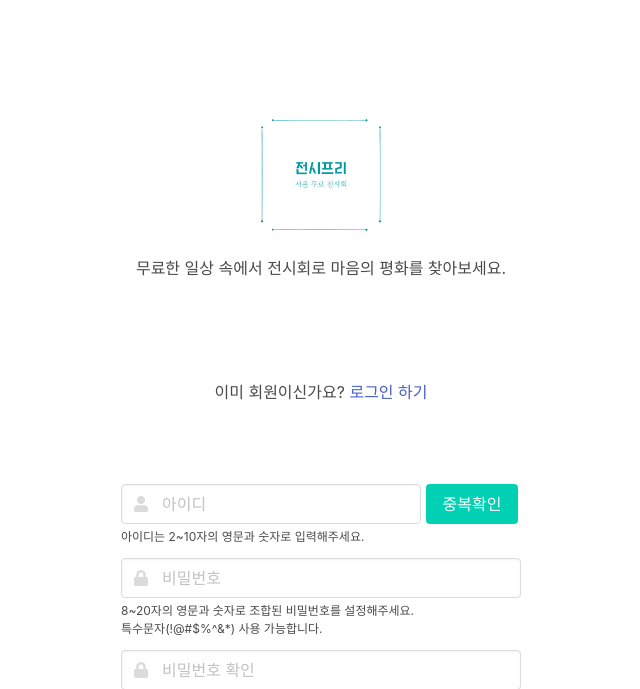
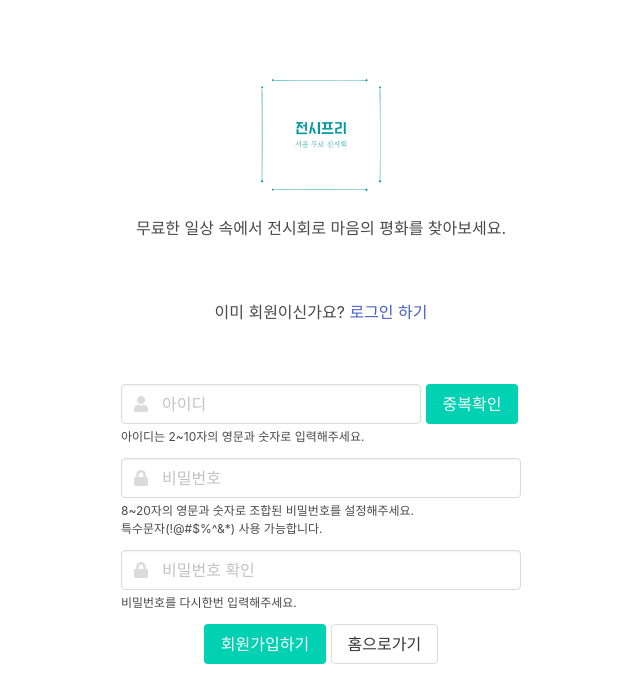
Before and after one commit to FreeExhibition/miniproject, a Flask app: page /register in a window 1280 px wide. Shown: the top 689 px of the page, without its empty margins (319-959 px from the left). Run offline with Flask 2, Linux system fonts and the light colour scheme; some libraries are stand-ins or nearby versions.

Commit message:
Style login, register 페이지 마진 수정

```diff
--- a/static/css/user.css
+++ b/static/css/user.css
@@ -1,11 +1,11 @@
 .header-box {
     text-align: center;
-    margin: 100px 0;
+    margin: 60px 0;
 }
 
 .link-box {
     text-align: center;
-    margin-bottom: 80px;
+    margin-bottom: 60px;
 }
 
 .login-box,
```
